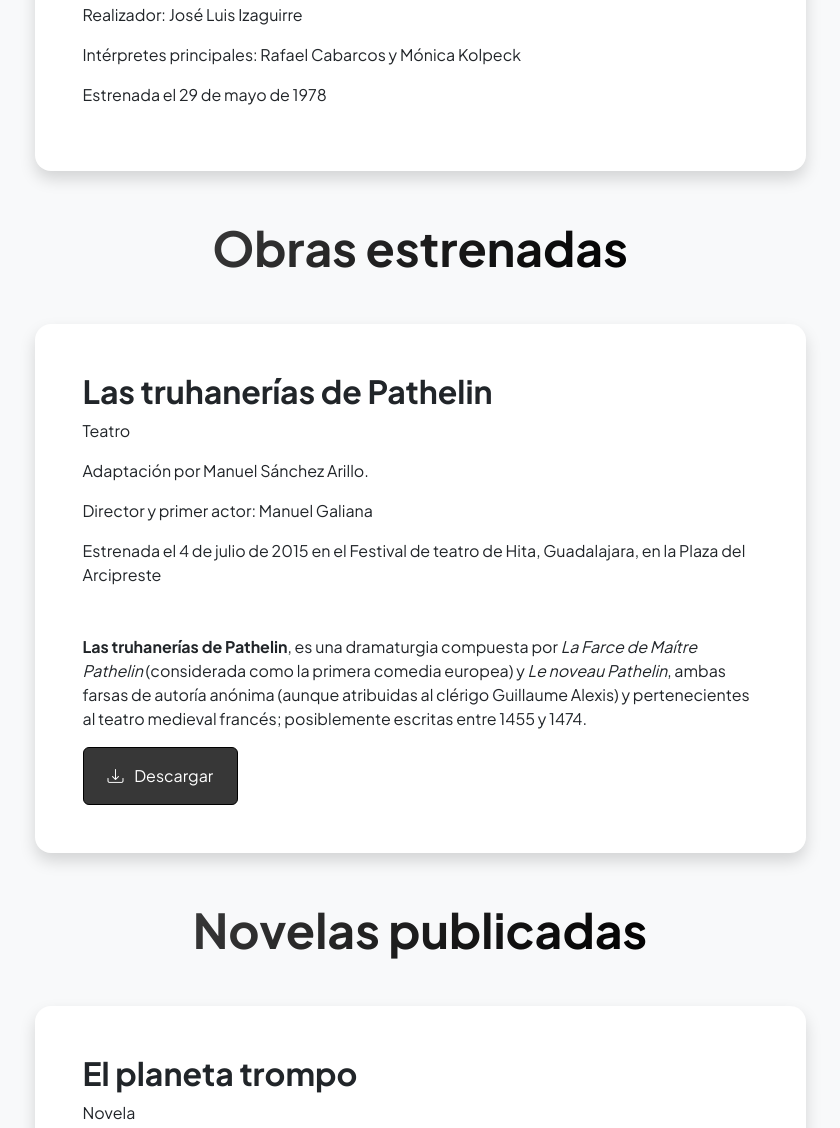
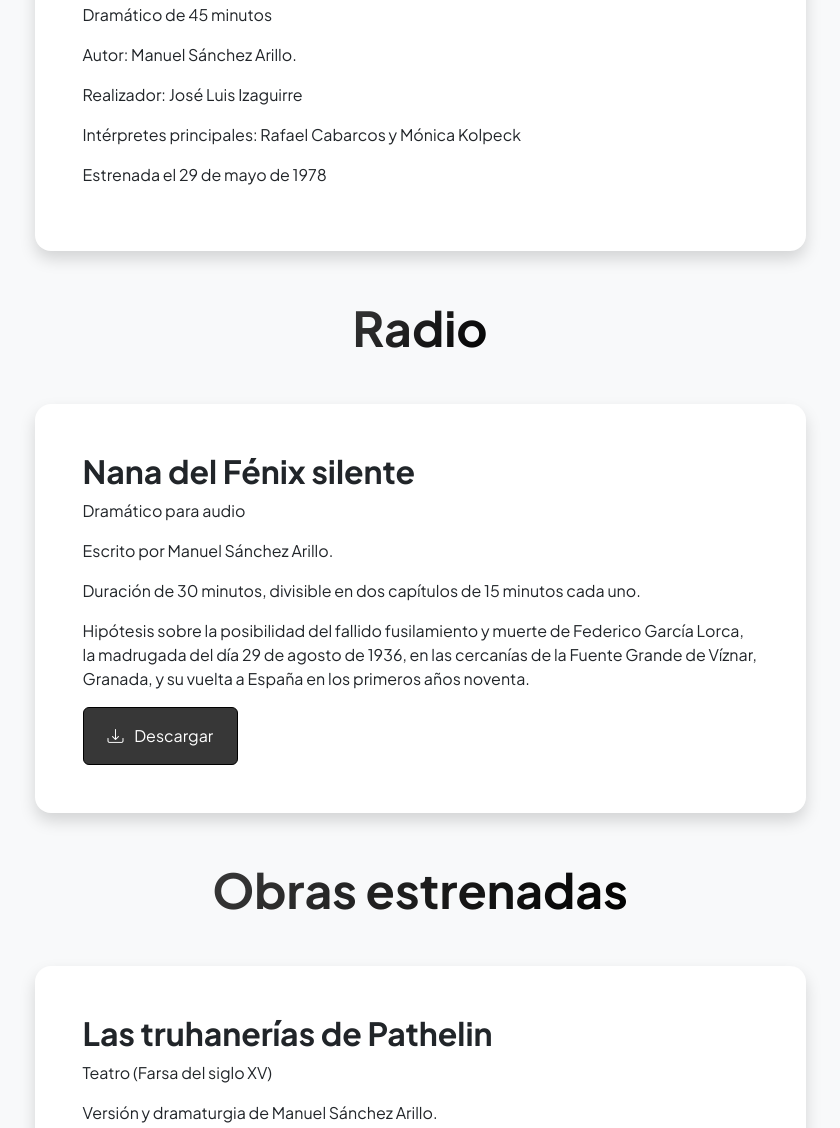
Before and after one commit to ManuelSanchezArillo/manuelsanchezarillo.github.io, a plain HTML site: page proyectos.html in a window 1280 px wide. Shown: the part 914-2042 px from the top of the page, without its empty margins (220-1060 px from the left). Drawn offline with nearby package versions, Linux system fonts and the light colour scheme.

Commit message:
Nana del Fénix silente

```diff
--- a/proyectos.html
+++ b/proyectos.html
@@ -66,8 +66,9 @@
                                     <div class="d-flex align-items-center">
                                         <div class="p-5">
                                             <h2 class="fw-bolder">Taller estudio: Personajes de una época</h2>
+                                            <p>Dramático de 45 minutos</p>
                                             <p>Autor: Manuel Sánchez Arillo.</p>
-                                            <p>Realizador: Rafael Samaniego</p>
+											<p>Realizador: Rafael Samaniego</p>
 											<p>Intérpretes principales: Francisco Valladares, Manuel Torremocha y Enrique Rincón</p>
 											<p>Estrenada el 15 de febrero de 1978</p>
                                         </div>
@@ -80,10 +81,36 @@
                                     <div class="d-flex align-items-center">
                                         <div class="p-5">
                                             <h2 class="fw-bolder">Estrenos de Radio Nacional de España: El invento más grande del siglo XX</h2>
+                                            <p>Dramático de 45 minutos</p>
                                             <p>Autor: Manuel Sánchez Arillo.</p>
                                             <p>Realizador: José Luis Izaguirre</p>
 											<p>Intérpretes principales: Rafael Cabarcos y Mónica Kolpeck</p>
 											<p>Estrenada el 29 de mayo de 1978</p>
+                                        </div>
+                                    </div>
+                                </div>
+                            </div>
+						</div>
+					</div>
+                    <div class="text-center mb-5">
+                        <h1 class="display-5 fw-bolder mb-0"><span class="text-gradient d-inline">Radio</span></h1>
+                    </div>
+                    <div class="row gx-5 justify-content-center">
+                        <div class="col-lg-11 col-xl-9 col-xxl-8">
+                            <!-- Project Card -->
+                            <div class="card overflow-hidden shadow rounded-4 border-0 mb-5">
+                                <div class="card-body p-0">
+                                    <div class="d-flex align-items-center">
+                                        <div class="p-5">
+                                            <h2 class="fw-bolder">Nana del Fénix silente</h2>
+                                            <p>Dramático para audio</p>
+                                            <p>Escrito por Manuel Sánchez Arillo.</p>
+											<p>Duración de 30 minutos, divisible en dos capítulos de 15 minutos cada uno.</p>
+											<p>Hipótesis sobre la posibilidad del fallido fusilamiento y muerte de Federico García Lorca, la madrugada del día 29 de agosto de 1936, en las cercanías de la Fuente Grande de Víznar, Granada, y su vuelta a España en los primeros años noventa.</p>
+											<a class="btn btn-primary px-4 py-3" href="/docs/nana-del-fenix-silente.pdf">
+												<div class="d-inline-block bi bi-download me-2"></div>
+												Descargar
+											</a>
                                         </div>
                                     </div>
                                 </div>
@@ -101,8 +128,8 @@
                                     <div class="d-flex align-items-center">
                                         <div class="p-5">
                                             <h2 class="fw-bolder">Las truhanerías de Pathelin</h2>
-                                            <p>Teatro</p>
-                                            <p>Adaptación por Manuel Sánchez Arillo.</p>
+                                            <p>Teatro (Farsa del siglo XV)</p>
+                                            <p>Versión y dramaturgia de Manuel Sánchez Arillo.</p>
 											<p>Director y primer actor: Manuel Galiana</p>
 											<p class="mb-5">Estrenada el 4 de julio de 2015 en el Festival de teatro de Hita, Guadalajara, en la Plaza del Arcipreste</p>
 											<p><b>Las truhanerías de Pathelin</b>, es una dramaturgia compuesta por <i>La Farce de Maítre Pathelin</i> (considerada como la primera comedia europea) y <i>Le noveau Pathelin</i>, ambas farsas de autoría anónima (aunque atribuidas al clérigo Guillaume Alexis) y pertenecientes al teatro medieval francés; posiblemente escritas entre 1455 y 1474.</p>
```
Also changed, not shown: 1 other file.
